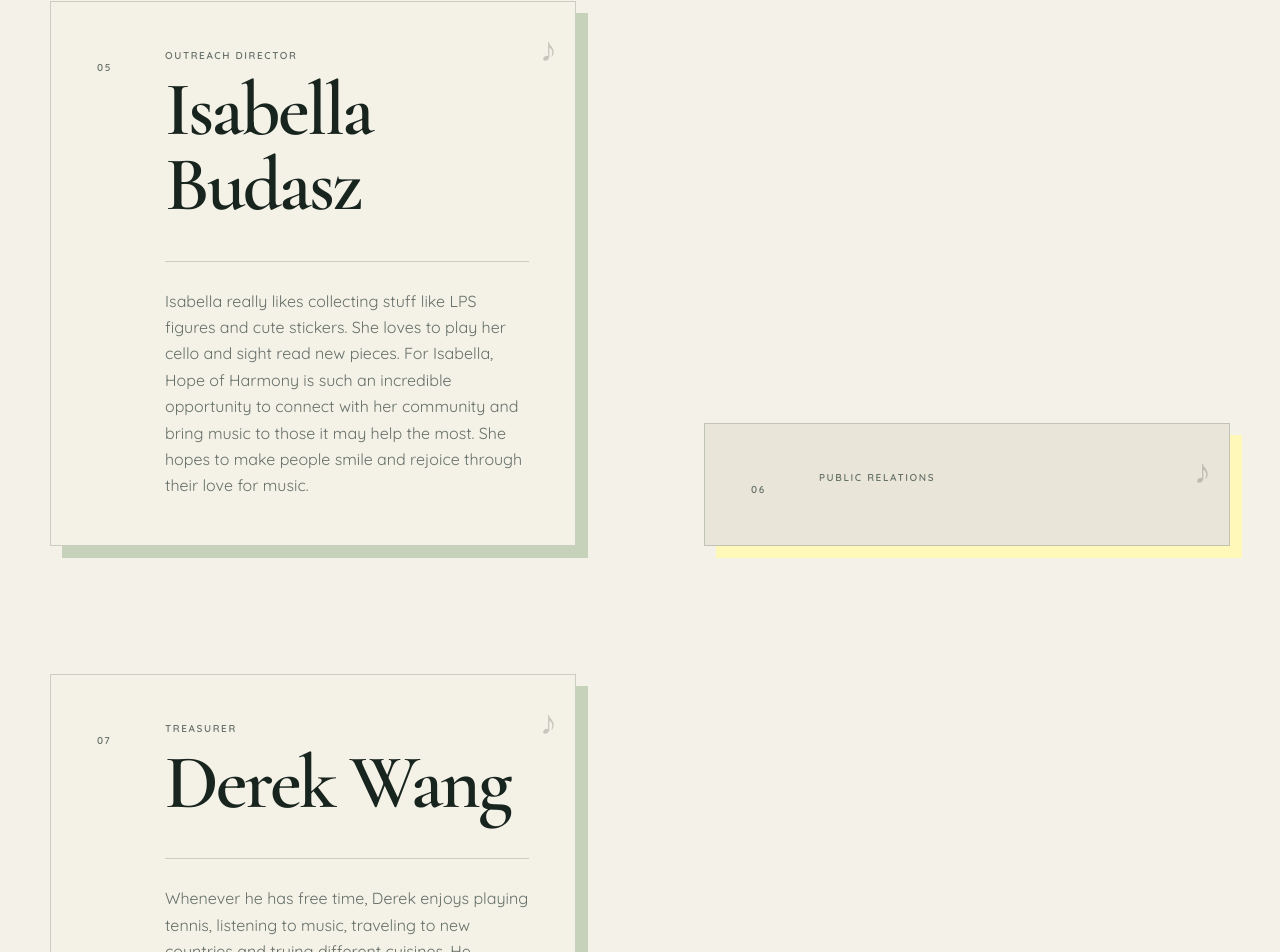
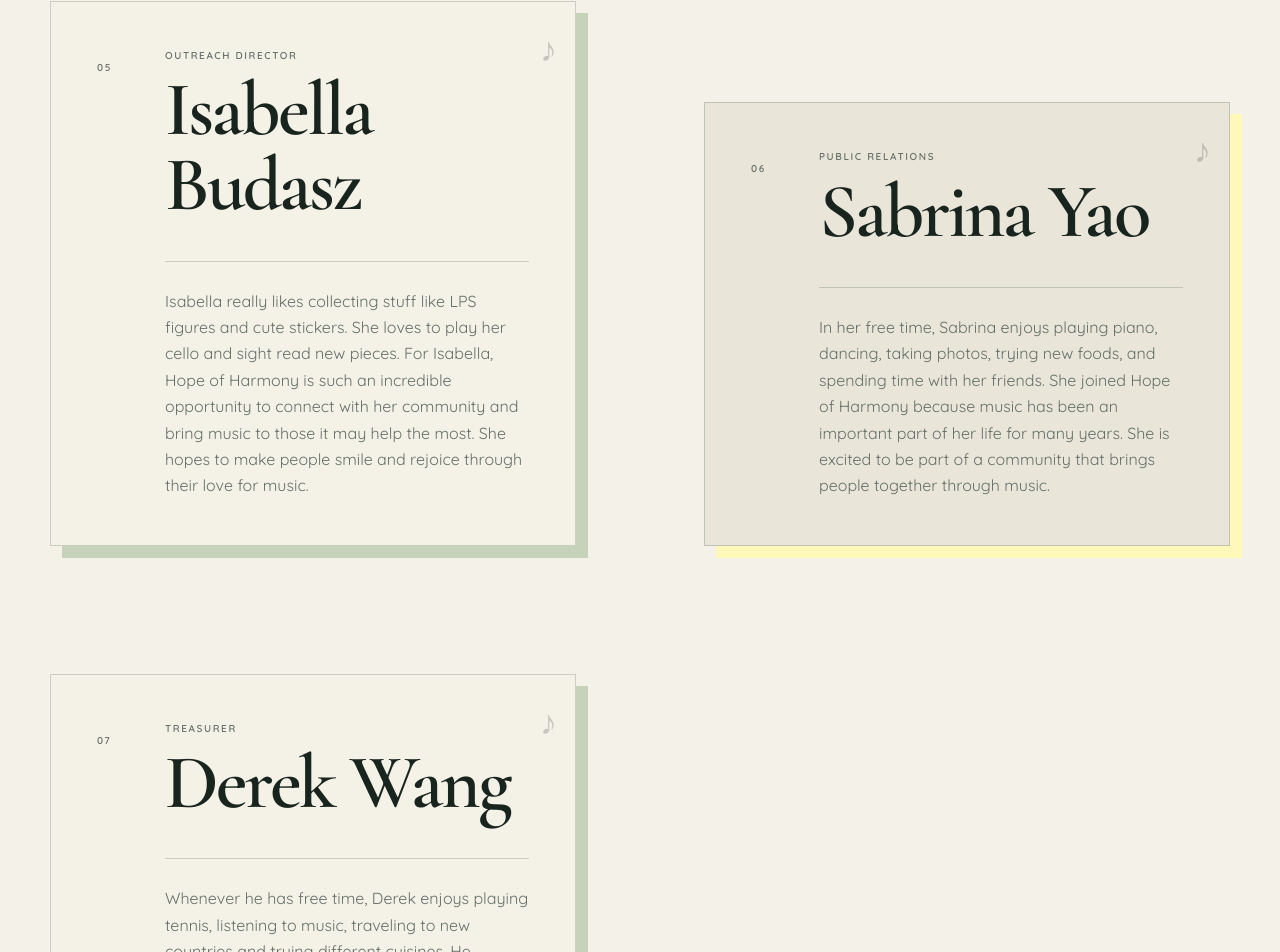
Before and after one commit to allenbuild/hopeofharmony, a Next.js app: page /team in a window 1280 px wide. Shown: the part 1745-2697 px from the top of the page. Built offline with nearby package versions, Linux system fonts and the light colour scheme; a web font is replaced by a local one.

Commit message:
Add Public Relations Sabrina Yao bio

```diff
--- a/app/team/page.tsx
+++ b/app/team/page.tsx
@@ -17,7 +17,7 @@ const additionalMembers = [
     name: "Isabella Budasz",
     bio: "Isabella really likes collecting stuff like LPS figures and cute stickers. She loves to play her cello and sight read new pieces. For Isabella, Hope of Harmony is such an incredible opportunity to connect with her community and bring music to those it may help the most. She hopes to make people smile and rejoice through their love for music.",
   },
-  { role: "Public Relations", name: "", bio: "" },
+  { role: "Public Relations", name: "Sabrina Yao", bio: "In her free time, Sabrina enjoys playing piano, dancing, taking photos, trying new foods, and spending time with her friends. She joined Hope of Harmony because music has been an important part of her life for many years. She is excited to be part of a community that brings people together through music." },
   {
     role: "Treasurer",
     name: "Derek Wang",
```
